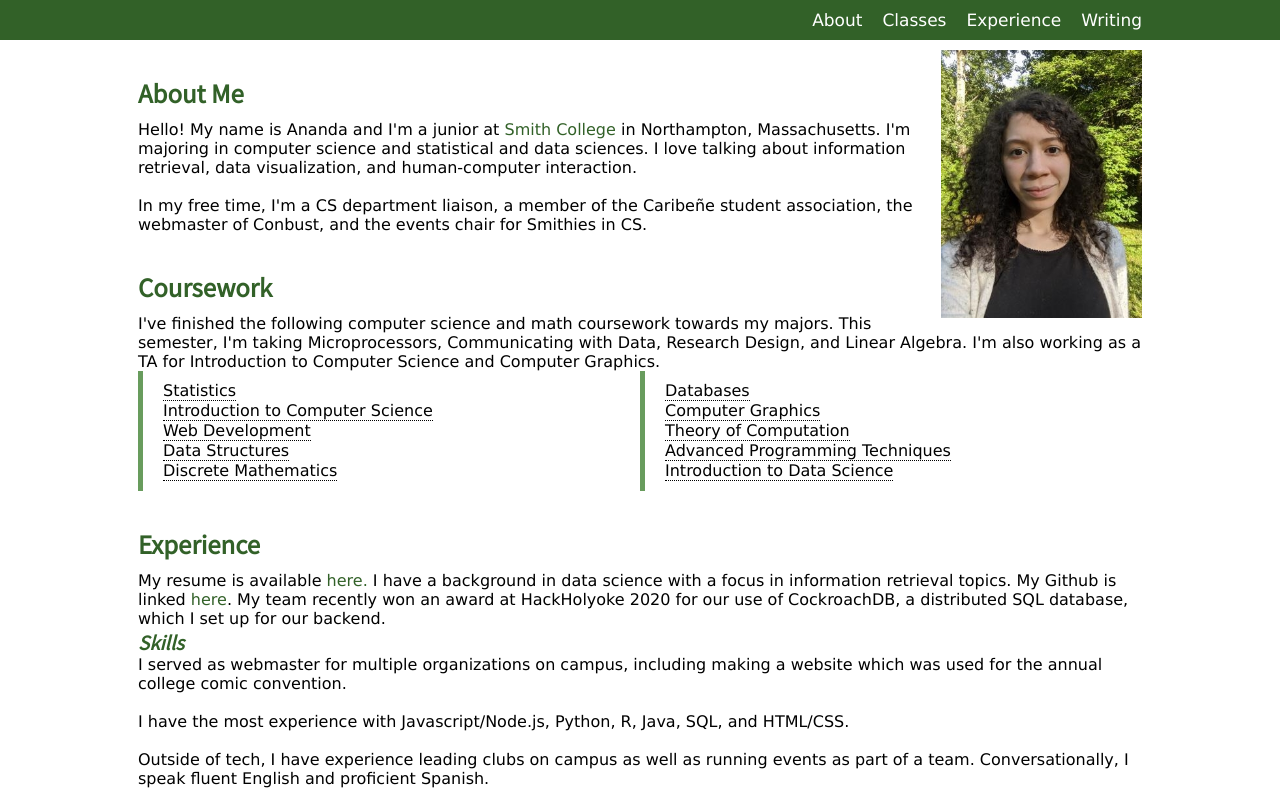
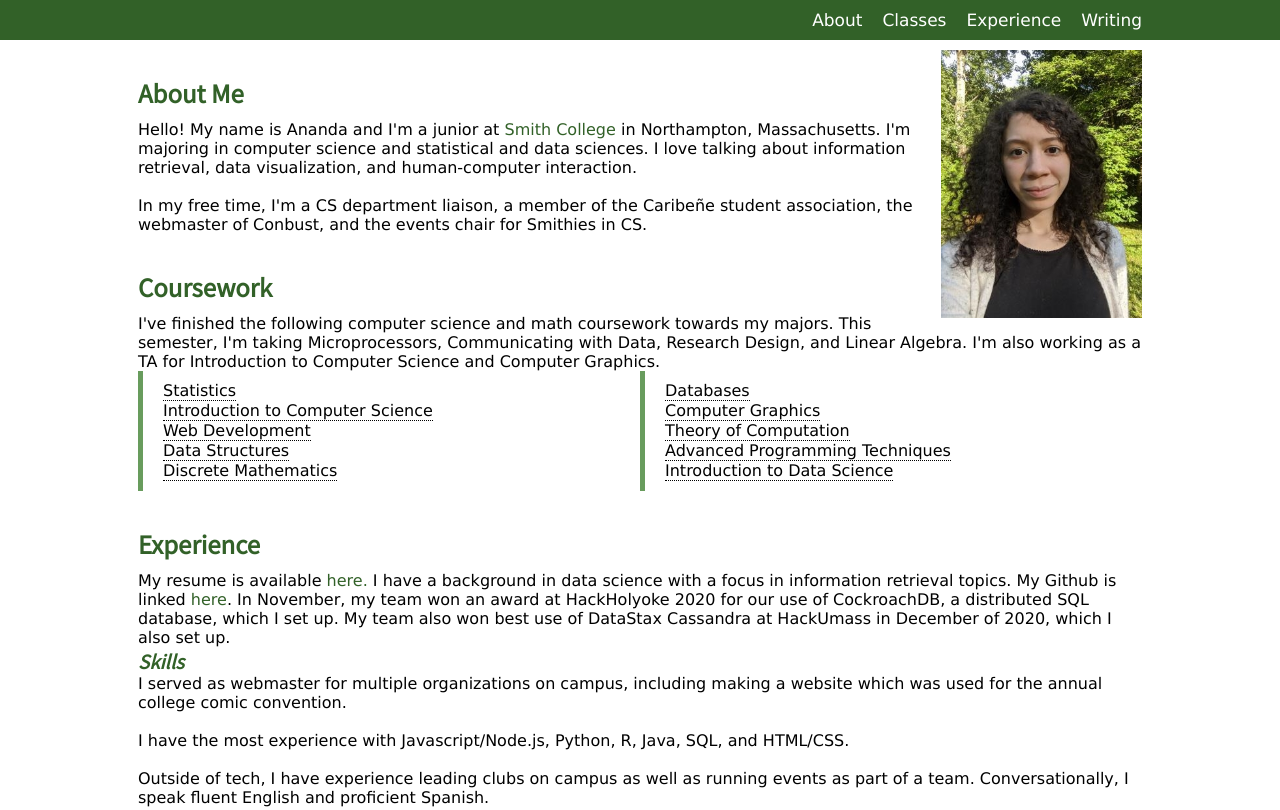
Before and after one commit to AnandaMontoly/anandamontoly.github.io, a plain HTML site: page index.html in a window 1280 px wide. Shown: the top 810 px of the page. Drawn offline with Linux system fonts and the light colour scheme.

Commit message:
added most recent win

```diff
--- a/index.html
+++ b/index.html
@@ -79,7 +79,7 @@
       </div>
       <h2 id="experience" class="section">Experience</h2>
       My resume is available <a href="resume.pdf">here.</a> I have a background in data science with a focus in information retrieval topics. My Github is linked <a href="https://github.com/AnandaMontoly">here</a>.
-      My team recently won an award at HackHolyoke 2020 for our use of CockroachDB, a distributed SQL database, which I set up for our backend.
+      In November, my team won an award at HackHolyoke 2020 for our use of CockroachDB, a distributed SQL database, which I set up. My team also won best use of DataStax Cassandra at HackUmass in December of 2020, which I also set up.
       <h3 id="skills">Skills</h2>
         <p>
           I served as webmaster for multiple organizations on campus, including making a website which was used for the annual college comic convention.
```
